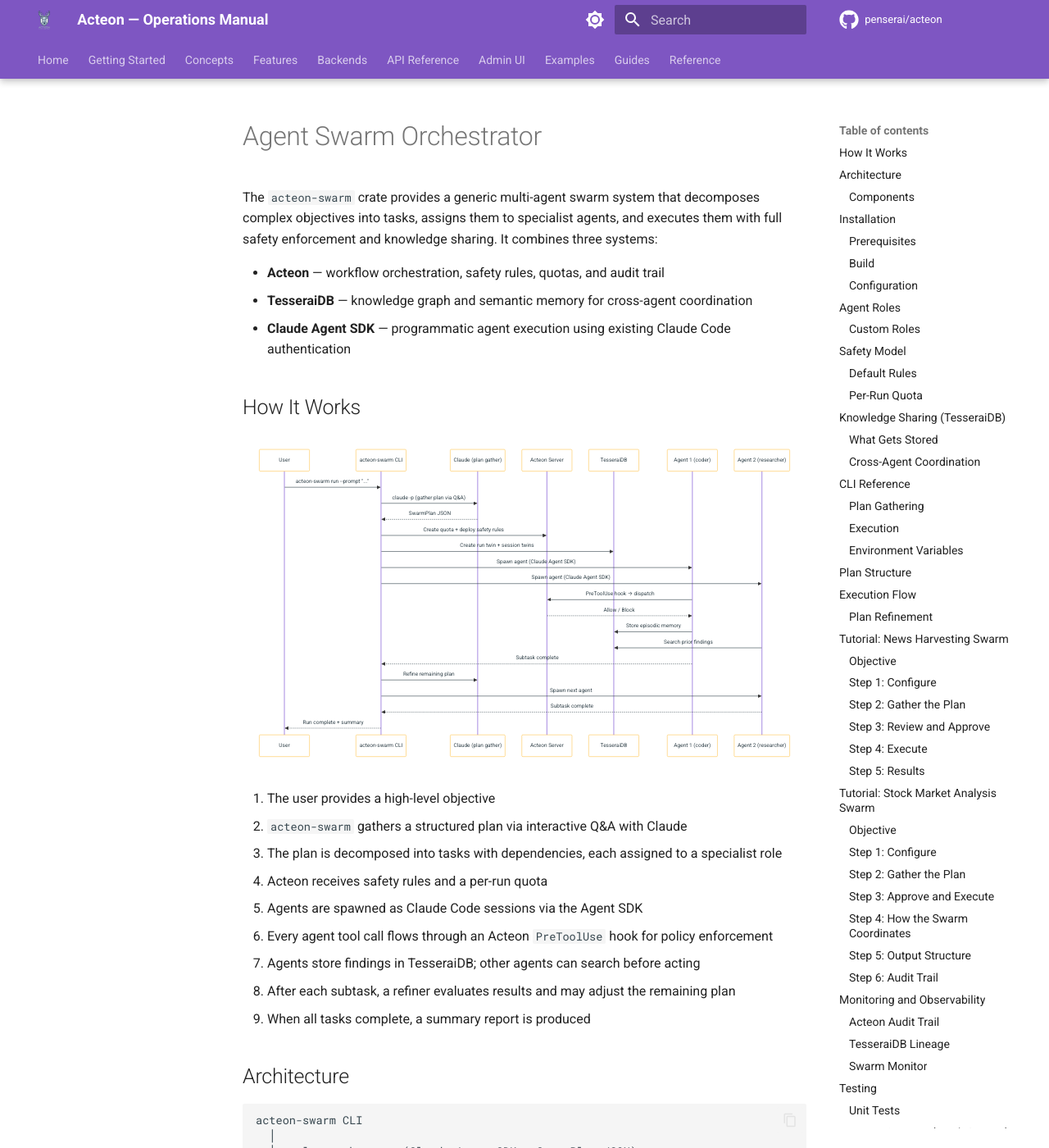
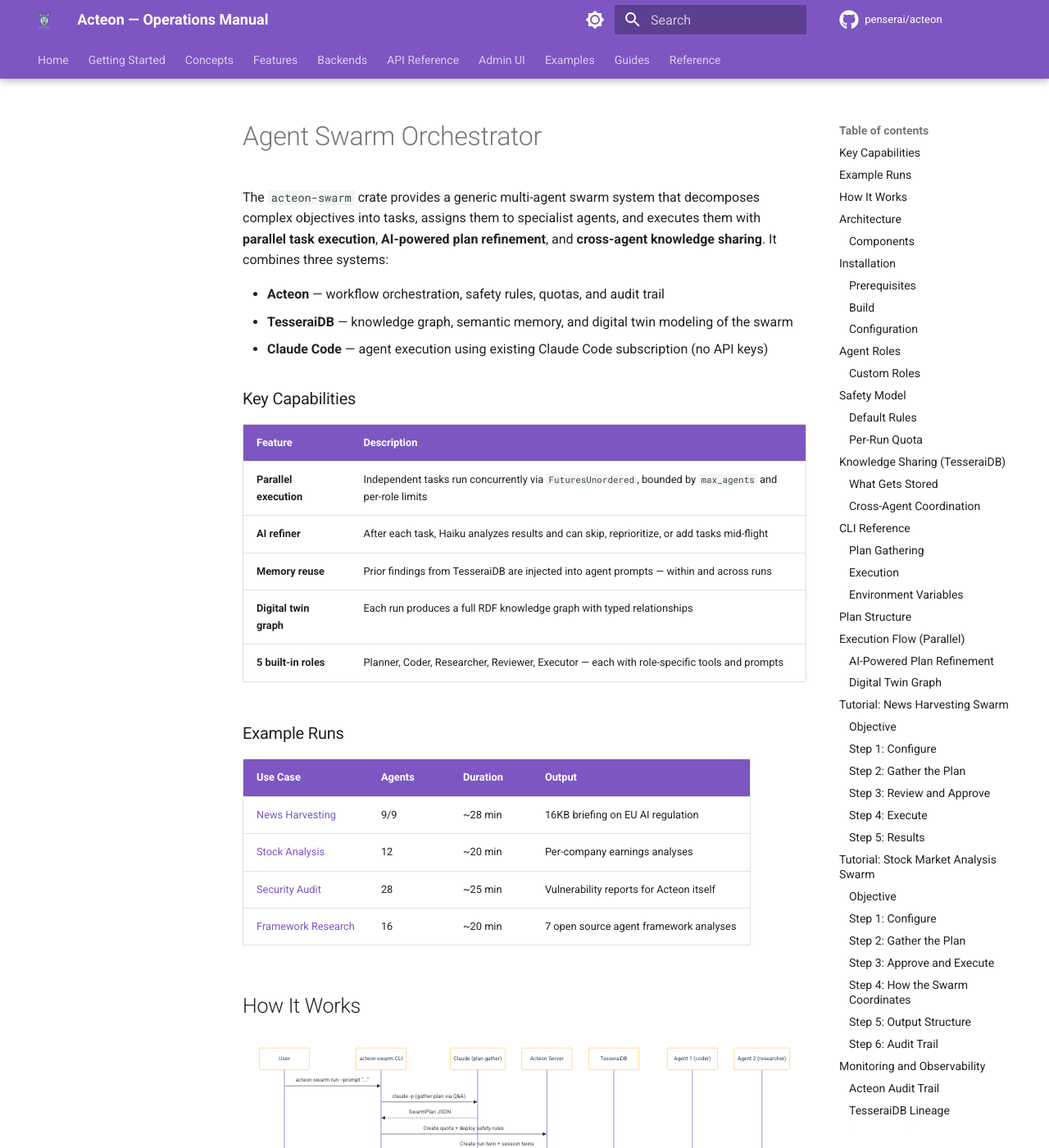
Before and after one commit to penserai/acteon, an MkDocs documentation site: the page built from docs/book/features/agent-swarm.md, in a window 1280 px wide and 1400 px high. Shown: the whole window at 82% size. Built offline with MkDocs 1.6.1 and Material for MkDocs 9.7.7, drawn with Linux system fonts in a browser that asks for light colours; comment, search, counter and statistics services are not loaded; some of the changed text lies outside the part shown.

Commit message:
docs: update agent-swarm docs with parallel execution + examples
Feature doc (agent-swarm.md):
- Added capabilities table (parallel, refiner, memory reuse, twin graph)
- Added example runs table linking to all 4 examples
- Updated execution flow diagram to show FuturesUnordered parallel loop
- Documented AI refiner (Haiku) with CONTINUE/SKIP/REPRIORITIZE actions
- Added digital twin graph section with relationship diagram

Architecture doc:
- Added parallel-by-default and digital twin modeling design principles
- Updated to reflect current state (parallel execution, refiner, SDK)

Main docs index (index.md):
- Added Agent Swarm Orchestrator card to the landing page grid

Co-Authored-By: Claude Opus 4.6 (1M context) <noreply@anthropic.com>

````diff
--- a/docs/book/features/agent-swarm.md
+++ b/docs/book/features/agent-swarm.md
@@ -1,10 +1,29 @@
 # Agent Swarm Orchestrator
 
-The `acteon-swarm` crate provides a generic multi-agent swarm system that decomposes complex objectives into tasks, assigns them to specialist agents, and executes them with full safety enforcement and knowledge sharing. It combines three systems:
+The `acteon-swarm` crate provides a generic multi-agent swarm system that decomposes complex objectives into tasks, assigns them to specialist agents, and executes them with **parallel task execution**, **AI-powered plan refinement**, and **cross-agent knowledge sharing**. It combines three systems:
 
 - **Acteon** — workflow orchestration, safety rules, quotas, and audit trail
-- **TesseraiDB** — knowledge graph and semantic memory for cross-agent coordination
-- **Claude Agent SDK** — programmatic agent execution using existing Claude Code authentication
+- **TesseraiDB** — knowledge graph, semantic memory, and digital twin modeling of the swarm
+- **Claude Code** — agent execution using existing Claude Code subscription (no API keys)
+
+### Key Capabilities
+
+| Feature | Description |
+|---------|-------------|
+| **Parallel execution** | Independent tasks run concurrently via `FuturesUnordered`, bounded by `max_agents` and per-role limits |
+| **AI refiner** | After each task, Haiku analyzes results and can skip, reprioritize, or add tasks mid-flight |
+| **Memory reuse** | Prior findings from TesseraiDB are injected into agent prompts — within and across runs |
+| **Digital twin graph** | Each run produces a full RDF knowledge graph with typed relationships |
+| **5 built-in roles** | Planner, Coder, Researcher, Reviewer, Executor — each with role-specific tools and prompts |
+
+### Example Runs
+
+| Use Case | Agents | Duration | Output |
+|----------|--------|----------|--------|
+| [News Harvesting](https://github.com/penserai/acteon/tree/main/examples/swarm-news-harvesting) | 9/9 | ~28 min | 16KB briefing on EU AI regulation |
+| [Stock Analysis](https://github.com/penserai/acteon/tree/main/examples/swarm-stock-analysis) | 12 | ~20 min | Per-company earnings analyses |
+| [Security Audit](https://github.com/penserai/acteon/tree/main/examples/swarm-pentest) | 28 | ~25 min | Vulnerability reports for Acteon itself |
+| [Framework Research](https://github.com/penserai/acteon/tree/main/examples/swarm-deep-research) | 16 | ~20 min | 7 open source agent framework analyses |
 
 ## How It Works
 
@@ -295,34 +314,56 @@ A `SwarmPlan` consists of tasks with dependencies, each containing subtasks assi
 }
 ```
 
-## Execution Flow
+## Execution Flow (Parallel)
 
 ```mermaid
 flowchart TB
     START([Plan Approved]) --> SETUP[Create quota + rules + twins]
     SETUP --> GRAPH[Build dependency graph]
     GRAPH --> READY{Ready tasks?}
-    READY -->|Yes| SPAWN[Spawn agents for subtasks]
-    SPAWN --> WAIT[Wait for completion]
-    WAIT --> REFINE[Run refiner]
-    REFINE --> UPDATE[Update task status]
+    READY -->|Yes| SPAWN["Spawn agents in parallel\n(up to max_agents)"]
+    SPAWN --> POLL["Poll FuturesUnordered\nfor next completion"]
+    POLL --> METRICS[Update metrics + store memories]
+    METRICS --> REFINE["Run AI refiner (Haiku)\nSKIP / REPRIORITIZE / ADD"]
+    REFINE --> UPDATE[Update task status + completed set]
     UPDATE --> TIMEOUT{Timeout?}
     TIMEOUT -->|No| READY
     TIMEOUT -->|Yes| CANCEL[Cancel running agents]
-    READY -->|No, all done| CLEANUP[Delete quota, update twins]
-    CANCEL --> CLEANUP
-    CLEANUP --> REPORT([Summary report])
+    READY -->|No, all done| GRAPH_BUILD[Build digital twin graph]
+    CANCEL --> GRAPH_BUILD
+    GRAPH_BUILD --> REPORT([Summary report])
 ```
 
-### Plan Refinement
+Independent tasks run concurrently via `FuturesUnordered`, bounded by:
+- `max_agents` (from `swarm.toml`, default 8)
+- Per-role `max_concurrent_instances` (e.g., coder: 3, researcher: 2)
+- Priority sorting (lower priority number = higher priority)
 
-After each subtask completes, the orchestrator runs a lightweight refiner that:
+### AI-Powered Plan Refinement
 
-1. Evaluates the subtask's output against the plan
-2. Checks if remaining tasks are still relevant
-3. Can skip tasks that are no longer needed
-4. Can add recovery tasks if something went wrong
-5. Can reprioritize remaining tasks based on discoveries
+After each task completes, the orchestrator invokes `claude --model haiku` with a 60-second timeout to analyze the output and decide:
+
+- **CONTINUE** — no changes needed
+- **SKIP: task-id1, task-id2** — remove tasks that are no longer necessary
+- **REPRIORITIZE: task-id=N** — reorder remaining tasks based on discoveries
+
+The refiner also sees `can_delegate_to` rules from the role registry, allowing it to suggest spawning new tasks for delegated roles (e.g., a coder's output triggers a researcher follow-up).
+
+Configurable via `enable_refiner = true/false` in `swarm.toml`.
+
+### Digital Twin Graph
+
+After the run completes, the orchestrator builds a full relationship graph in TesseraiDB:
+
+```
+SwarmRun ──hasTask──→ SwarmTask ──assignedTo──→ AgentSession
+    │                     │                         │
+    │                     └──dependsOn──→ SwarmTask  ├──produced──→ EpisodicMemory
+    │                                               └──discovered──→ SemanticMemory
+    └──hasAgent──→ AgentSession
+```
+
+Each entity is a typed twin with full properties. The graph is queryable via SPARQL and visualizable in TesseraiDB's UI.
 
 ## Tutorial: News Harvesting Swarm
 
````
Also changed, not shown: docs/architecture/agent-swarm.md (+7 -5 lines), docs/book/index.md (+10 -0 lines), docs/introducing-acteon-substack.md (added, +53 -0 lines), 1 other file.
